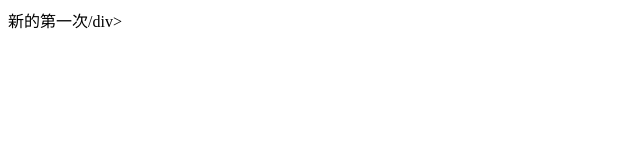
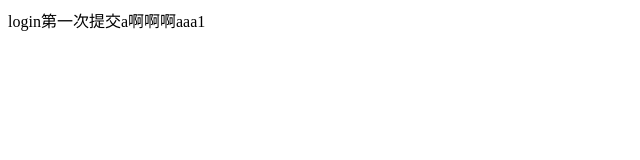
Before and after one commit to kirajila/kiraproject, a plain HTML site: page index.html in a window 1280 px wide. Shown: the whole page, without its empty margins (0-640 px from the left). Drawn offline with Linux system fonts and the light colour scheme.

Commit message:
login第一次提交啊

```diff
--- a/index.html
+++ b/index.html
@@ -7,6 +7,6 @@
     <title>Document</title>
 </head>
 <body>
-    <div>新的第一次/div>
+    <div>login第一次提交a啊啊啊aaa1</div>
 </body>
 </html>
```
